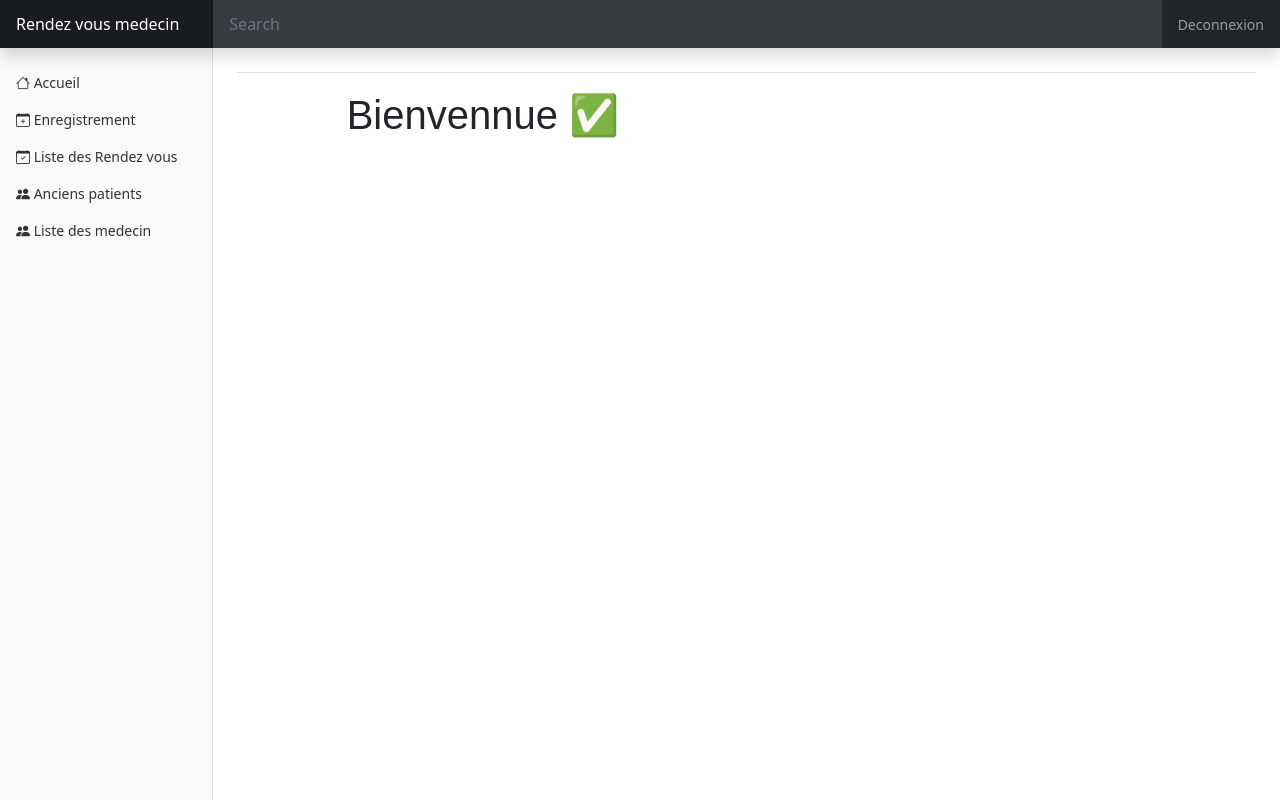
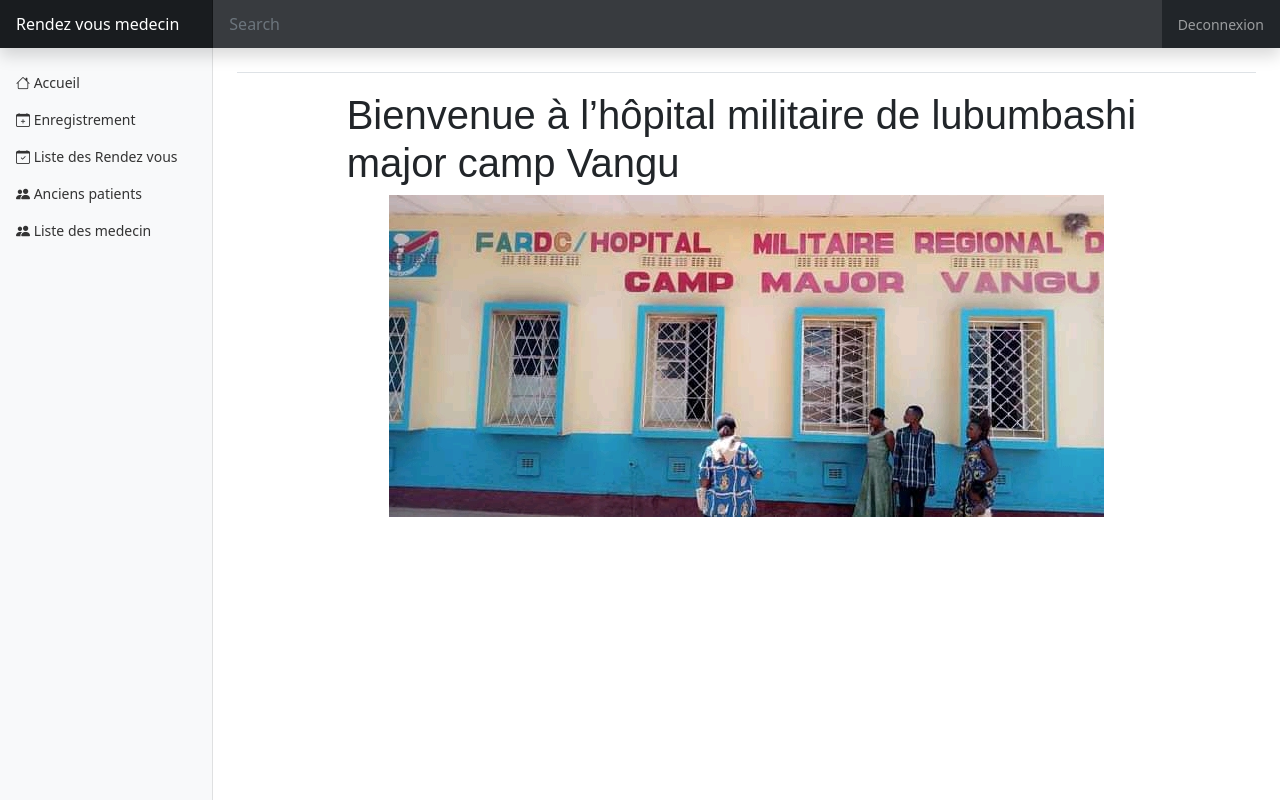
Before and after one commit to jchmasirika/UPL-IGOR, a Symfony app: template templates/home/index.html.twig in a window 1280 px wide. Run offline with Twig, Linux system fonts and the light colour scheme; the template is opened without the code that fills it, so the values that code supplies are empty; some libraries are stand-ins or nearby versions.

Commit message:
Ajout image page d'accueil

```diff
--- a/templates/home/index.html.twig
+++ b/templates/home/index.html.twig
@@ -9,6 +9,7 @@
 </style>
 
 <div class="example-wrapper">
-    <h1>Bienvennue ✅</h1>
+    <h1>Bienvenue à l’hôpital militaire de lubumbashi major camp Vangu</h1>
+    <img src="{{ asset('/assets/img1.jpeg')}}" class="img-fluid mx-auto d-block" alt="Image">
 </div>
 {% endblock %}
```
Also changed, not shown: public/assets/img1.jpeg (added), public/assets/img2.jpeg (added).
